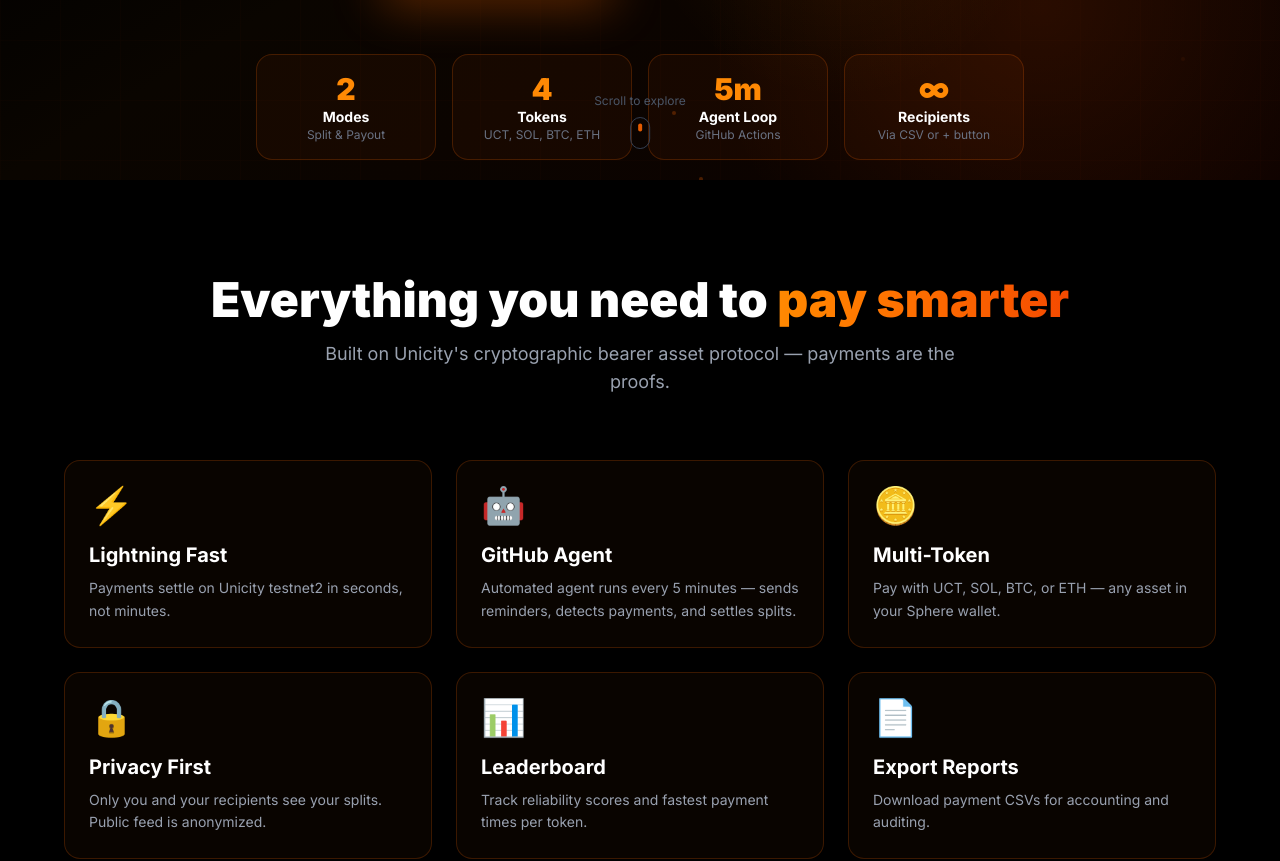
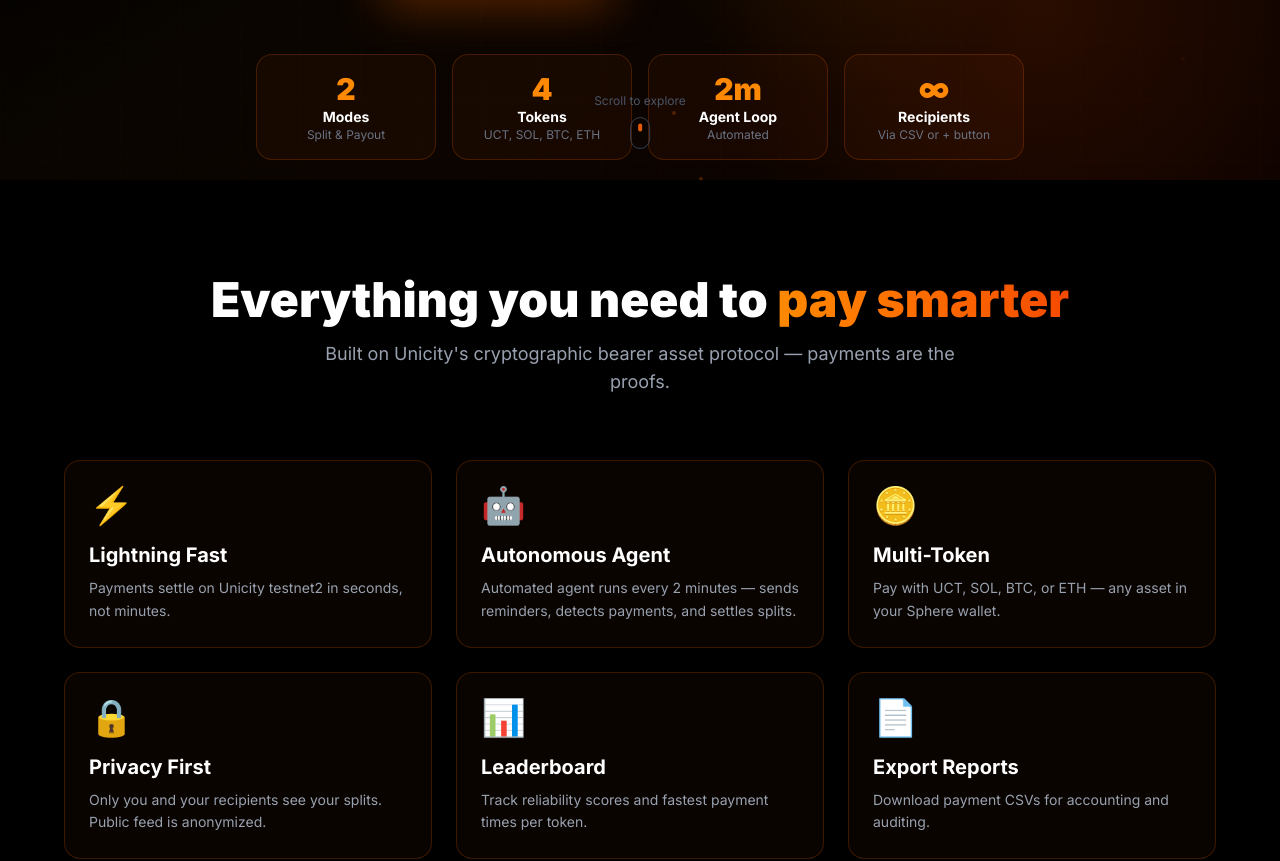
Before and after one commit to Pawan4291/sphereshare, a React (Vite) app: page / in a window 1280 px wide. Shown: the part 620-1481 px from the top of the page. Built offline with nearby package versions, Linux system fonts and the light colour scheme; no server answers.

Commit message:
fix: landing page

```diff
--- a/src/App.tsx
+++ b/src/App.tsx
@@ -8,10 +8,35 @@
 import LeaderboardPage from './pages/LeaderboardPage';
 import JoinPage from './pages/JoinPage';
 
+import { useEffect } from 'react';
+import { useLocation, useNavigate } from 'react-router-dom';
+
+const LAST_ROUTE_KEY = 'sphereshare-last-route';
+
+function RouteMemory() {
+  const location = useLocation();
+  const navigate = useNavigate();
+
+  useEffect(() => {
+    const saved = sessionStorage.getItem(LAST_ROUTE_KEY);
+    if (location.pathname === '/' && saved && saved !== '/') {
+      navigate(saved, { replace: true });
+    }
+  }, []); // eslint-disable-line react-hooks/exhaustive-deps
+
+  useEffect(() => {
+    if (location.pathname.startsWith('/join/')) return;
+    sessionStorage.setItem(LAST_ROUTE_KEY, location.pathname);
+  }, [location.pathname]);
+
+  return null;
+}
+
 export default function App() {
   return (
     <WalletProvider>
       <BrowserRouter>
+        <RouteMemory />
         <Routes>
           <Route path="/" element={<LandingPage />} />
           <Route element={<Layout />}>
--- a/src/pages/LandingPage.tsx
+++ b/src/pages/LandingPage.tsx
@@ -16,8 +16,8 @@
   },
   {
     icon: '🤖',
-    title: 'GitHub Agent',
-    desc: 'Automated agent runs every 5 minutes — sends reminders, detects payments, and settles splits.',
+    title: 'Autonomous Agent',
+    desc: 'Automated agent runs every 2 minutes — sends reminders, detects payments, and settles splits.',
     gradient: 'from-orange-400/20 to-transparent',
   },
   {
@@ -49,7 +49,7 @@
 const STATS = [
   { value: '2', label: 'Modes', sub: 'Split & Payout' },
   { value: '4', label: 'Tokens', sub: 'UCT, SOL, BTC, ETH' },
-  { value: '5m', label: 'Agent Loop', sub: 'GitHub Actions' },
+  { value: '2m', label: 'Agent Loop', sub: 'Automated' },
   { value: '∞', label: 'Recipients', sub: 'Via CSV or + button' },
 ];
 
@@ -325,7 +325,7 @@
               {
                 num: '04',
                 title: 'Agent handles the rest',
-              desc: 'The GitHub Actions agent sends reminders every 24h, detects payments, settles splits, and updates the leaderboard automatically.',
+              desc: 'The autonomous agent sends reminders every 24h, detects payments, settles splits, and updates the leaderboard automatically.',
               },
             ].map((step, i) => (
               <motion.div
--- a/src/pages/LeaderboardPage.tsx
+++ b/src/pages/LeaderboardPage.tsx
@@ -59,7 +59,7 @@
             🏆 <span className="text-transparent bg-clip-text bg-gradient-to-r from-orange-400 to-orange-600">Leaderboard</span>
           </h1>
           <div className="flex items-center justify-center gap-3">
-  <p className="text-gray-400">Top payers per token — never summed across tokens.</p>
+  <p className="text-gray-400">Top payers per token : never summed across tokens.</p>
   <motion.button onClick={() => setEntries([])} className="px-3 py-1.5 rounded-lg bg-orange-500/20 text-orange-400 text-xs font-semibold border border-orange-500/30 hover:bg-orange-500/30" whileHover={{ scale: 1.05 }} whileTap={{ scale: 0.95 }}>↻ Refresh</motion.button>
 </div>
         </motion.div>
```
